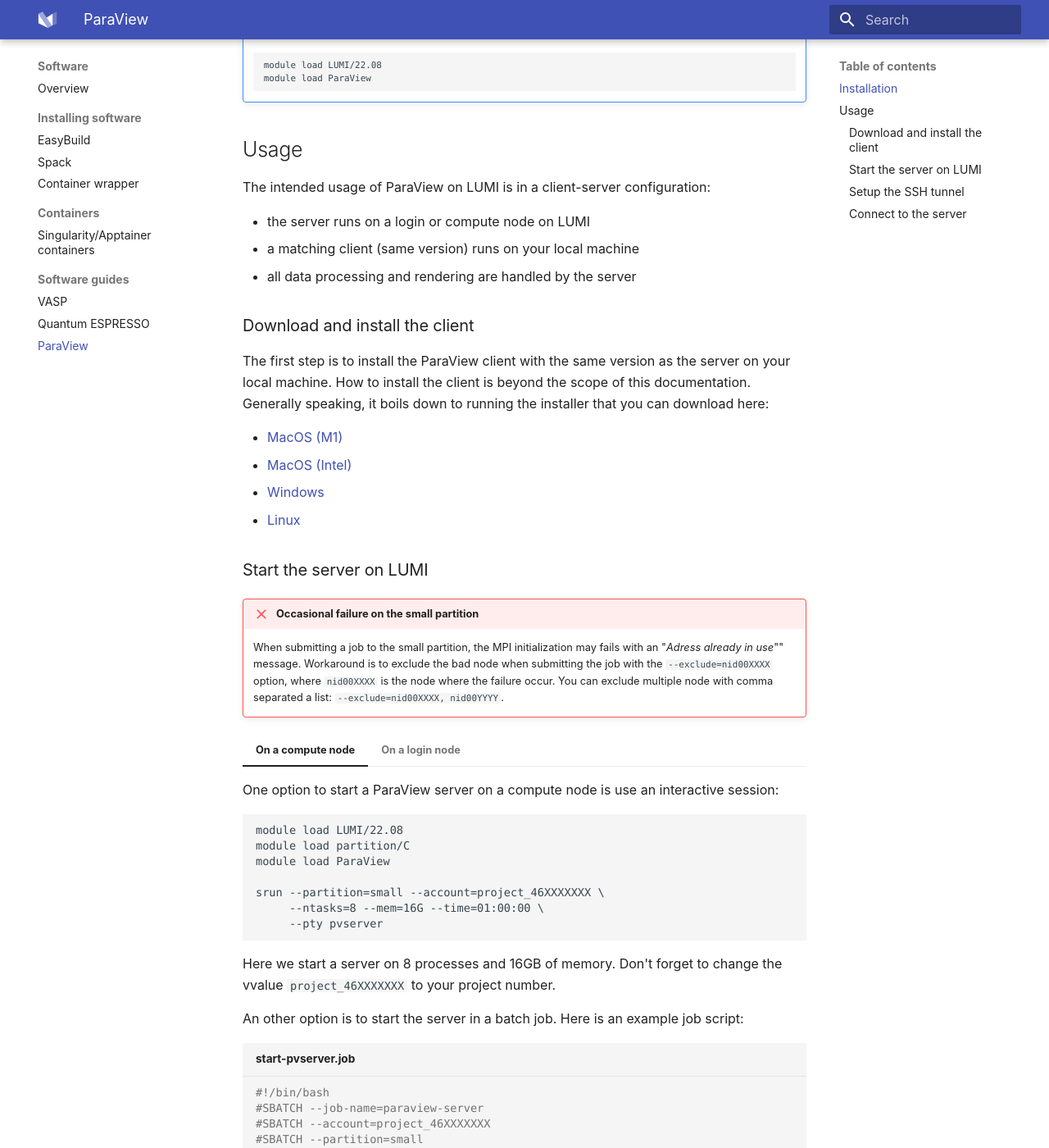
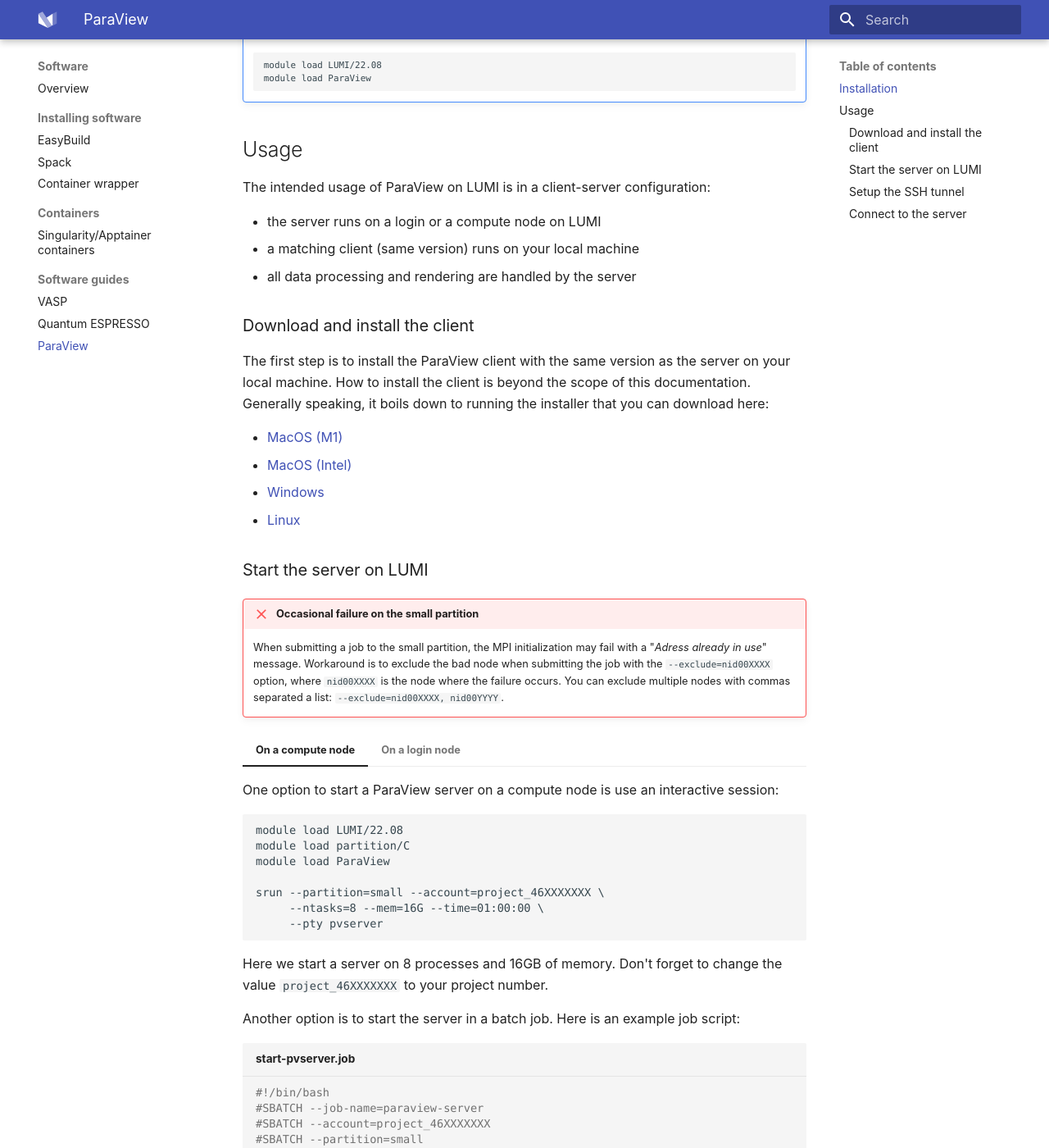
Before and after one commit to Lumi-supercomputer/lumi-userguide, an MkDocs documentation site: the page built from docs/software/guides/paraview.md, in a window 1280 px wide and 1400 px high, scrolled down 1698 px. Shown: the whole window at 82% size. Built offline with MkDocs 1.6.1 and Material for MkDocs 9.7.7, drawn with Linux system fonts in a browser that asks for light colours; some of the changed text lies outside the part shown.

Commit message:
additional proofreading

````diff
--- a/docs/software/guides/paraview.md
+++ b/docs/software/guides/paraview.md
@@ -150,7 +150,7 @@
 
 The intended usage of ParaView on LUMI is in a client-server configuration:
 
-- the server runs on a login or compute node on LUMI
+- the server runs on a login or a compute node on LUMI
 - a matching client (same version) runs on your local machine
 - all data processing and rendering are handled by the server
 
@@ -171,10 +171,10 @@
 !!! failure "Occasional failure on the small partition"
 
     When submitting a job to the small partition, the MPI initialization may
-    fails with an "*Adress already in use*"" message. Workaround is to exclude
+    fail with a "*Adress already in use*" message. Workaround is to exclude
     the bad node when submitting the job with the `--exclude=nid00XXXX` option,
-    where `nid00XXXX` is the node where the failure occur. You can exclude
-    multiple node with comma separated a list: `--exclude=nid00XXXX, nid00YYYY`.
+    where `nid00XXXX` is the node where the failure occurs. You can exclude
+    multiple nodes with commas separated a list: `--exclude=nid00XXXX, nid00YYYY`.
 
 === "On a compute node"
 
@@ -192,9 +192,9 @@
     ```
 
     Here we start a server on 8 processes and 16GB of memory. Don't forget to
-    change the vvalue `project_46XXXXXXX` to your project number.
+    change the value `project_46XXXXXXX` to your project number.
 
-    An other option is to start the server in a batch job. Here is an example
+    Another option is to start the server in a batch job. Here is an example
     job script:
 
     ```bash title="start-pvserver.job"
````
Also changed, not shown: other parts of docs/software/guides/paraview.md (+2 -2 lines).
